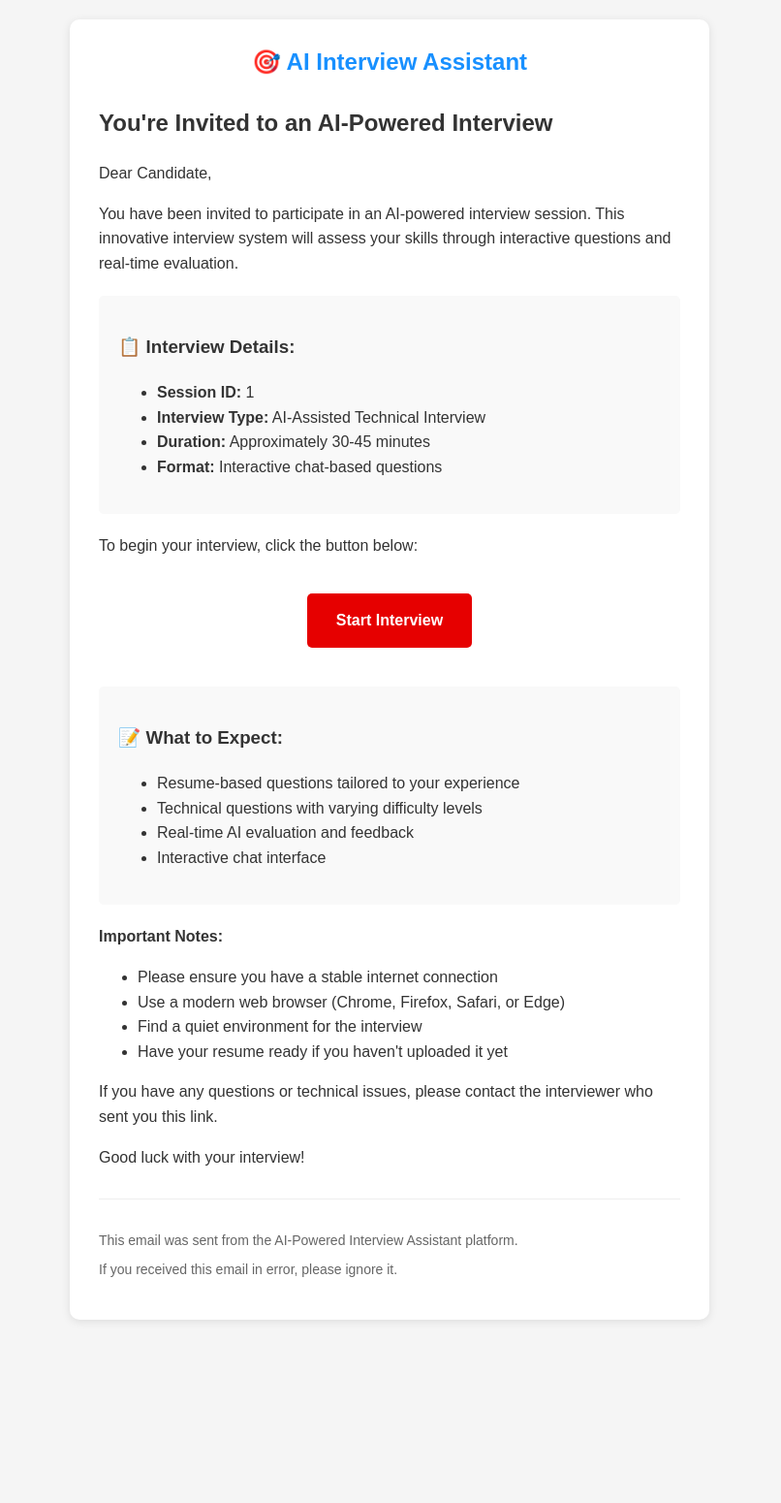
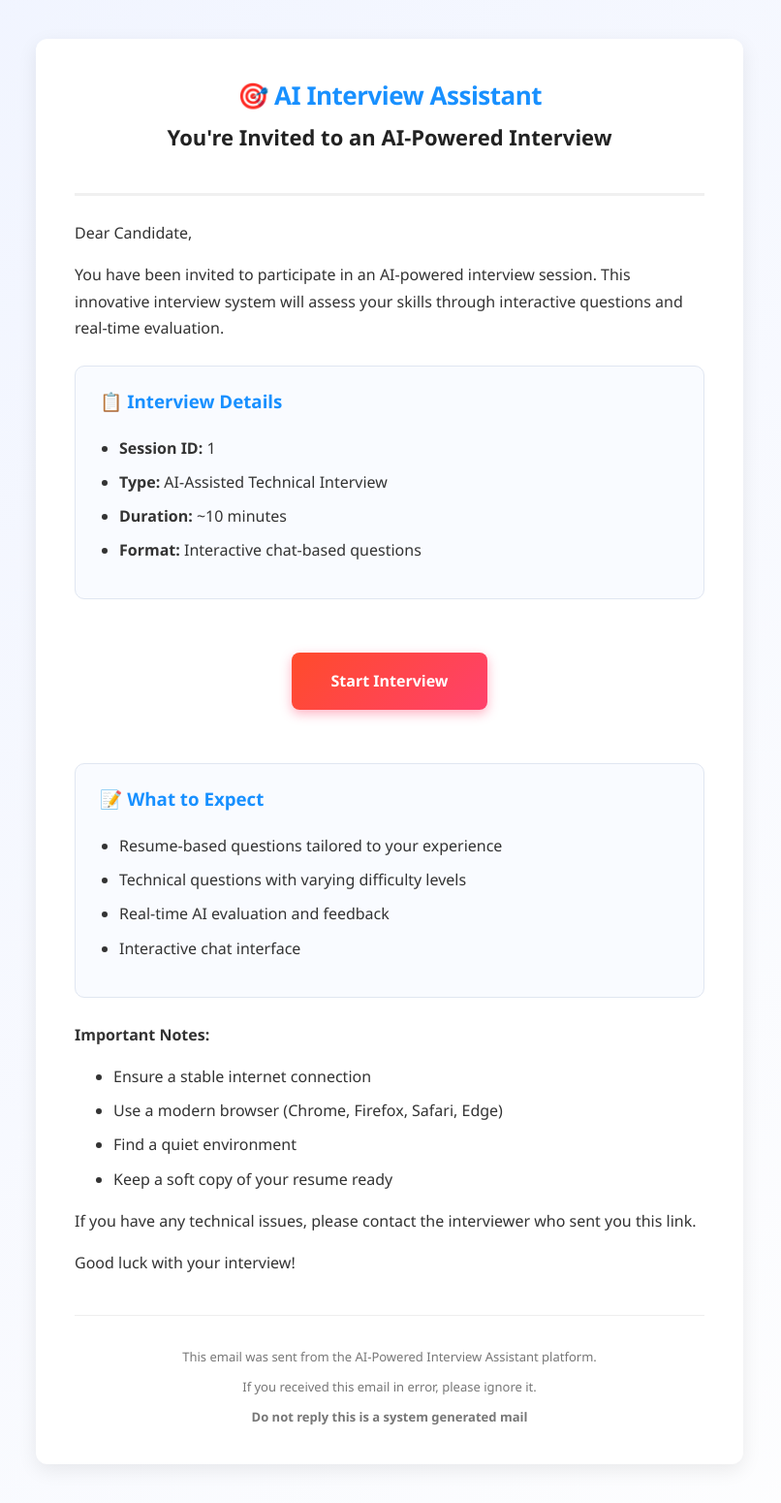
Before and after one commit to GokulAnithaNandakumar/AI-PoweredInterviewAssistant, a Python web app: template backend/app/services/templates/interview_link.html in a window 1280 px wide. Shown: the whole page at 97% size, without its empty margins (238-1044 px from the left). Before the commit the page ends 1363 px from the top, so only its background shows below. Run offline with Jinja, Linux system fonts and the light colour scheme; the template is opened without the code that fills it: most values are stand-ins (such as "Sample title", 1, 10 or a date in 2020).

Commit message:
Update interview_link.html

```diff
--- a/backend/app/services/templates/interview_link.html
+++ b/backend/app/services/templates/interview_link.html
@@ -4,57 +4,115 @@
   <meta charset="utf-8">
   <title>Interview Invitation</title>
   <style>
-        body { font-family: Arial, sans-serif; margin: 0; padding: 20px; background-color: #f5f5f5; }
-        .container { max-width: 600px; margin: 0 auto; background-color: white; padding: 30px; border-radius: 10px; box-shadow: 0 2px 10px rgba(0,0,0,0.1); }
-        .header { text-align: center; margin-bottom: 30px; }
-        .logo { color: #1890ff; font-size: 24px; font-weight: bold; }
-        .content { line-height: 1.6; color: #333; }
+    body {
+      font-family: "Segoe UI", Roboto, Arial, sans-serif;
+      margin: 0;
+      padding: 0;
+      background: linear-gradient(135deg, #f0f4ff, #fefefe);
+      color: #333;
+    }
+    .container {
+      max-width: 650px;
+      margin: 40px auto;
+      background: #fff;
+      padding: 40px;
+      border-radius: 12px;
+      box-shadow: 0 6px 20px rgba(0,0,0,0.08);
+    }
+    .header {
+      text-align: center;
+      padding-bottom: 25px;
+      border-bottom: 3px solid #f0f0f0;
+      margin-bottom: 25px;
+    }
+    .logo {
+      font-size: 26px;
+      font-weight: 800;
+      color: #1890ff;
+      letter-spacing: -0.5px;
+    }
+    h2 {
+      color: #222;
+      font-size: 22px;
+      margin-top: 10px;
+    }
+    .content {
+      line-height: 1.7;
+      font-size: 16px;
+    }
     .button {
       display: inline-block;
-            padding: 15px 30px;
-            background-color: #e60000;  /* Red button */
-            color: #ffffff;             /* White text */
+      padding: 16px 40px;
+      background: linear-gradient(135deg, #ff4b2b, #ff416c);
+      color: #fff;
       text-decoration: none;
-            border-radius: 5px;
-            margin: 20px 0;
+      border-radius: 8px;
       font-weight: bold;
+      font-size: 16px;
+      margin: 30px 0;
+      box-shadow: 0 4px 12px rgba(255,65,108,0.4);
+      transition: transform 0.2s, background 0.3s;
     }
-        .button:hover { background-color: #cc0000; } /* Darker red on hover */
-        .details { background-color: #f9f9f9; padding: 20px; border-radius: 5px; margin: 20px 0; }
-        .footer { margin-top: 30px; padding-top: 20px; border-top: 1px solid #eee; color: #666; font-size: 14px; }
+    .button:hover {
+      transform: translateY(-2px);
+      background: linear-gradient(135deg, #e03e24, #e03e5a);
+    }
+    .details {
+      background: #f9fbff;
+      border: 1px solid #e0e6f1;
+      padding: 20px 25px;
+      border-radius: 10px;
+      margin: 25px 0;
+    }
+    .details h3 {
+      margin-top: 0;
+      color: #1890ff;
+    }
+    .details ul {
+      padding-left: 20px;
+    }
+    ul li { margin: 8px 0; }
+    .footer {
+      margin-top: 40px;
+      padding-top: 20px;
+      border-top: 1px solid #eee;
+      color: #777;
+      font-size: 13px;
+      text-align: center;
+    }
   </style>
 </head>
 <body>
   <div class="container">
     <div class="header">
       <div class="logo">🎯 AI Interview Assistant</div>
+      <h2>You're Invited to an AI-Powered Interview</h2>
     </div>
 
     <div class="content">
-            <h2>You're Invited to an AI-Powered Interview</h2>
-
       <p>Dear Candidate,</p>
-
-            <p>You have been invited to participate in an AI-powered interview session. This innovative interview system will assess your skills through interactive questions and real-time evaluation.</p>
+      <p>
+        You have been invited to participate in an AI-powered interview session.
+        This innovative interview system will assess your skills through interactive questions
+        and real-time evaluation.
+      </p>
 
       <div class="details">
-                <h3>📋 Interview Details:</h3>
+        <h3>📋 Interview Details</h3>
         <ul>
           <li><strong>Session ID:</strong> {{session_id}}</li>
-                    <li><strong>Interview Type:</strong> AI-Assisted Technical Interview</li>
-                    <li><strong>Duration:</strong> Approximately 30-45 minutes</li>
+          <li><strong>Type:</strong> AI-Assisted Technical Interview</li>
+          <li><strong>Duration:</strong> ~10 minutes</li>
           <li><strong>Format:</strong> Interactive chat-based questions</li>
         </ul>
       </div>
-
-            <p>To begin your interview, click the button below:</p>
 
       <div style="text-align: center;">
         <a href="{{interview_link}}" class="button">Start Interview</a>
       </div>
 
       <div class="details">
-                <h3>📝 What to Expect:</h3>
+        <h3>📝 What to Expect</h3>
         <ul>
           <li>Resume-based questions tailored to your experience</li>
           <li>Technical questions with varying difficulty levels</li>
@@ -65,20 +123,20 @@
 
       <p><strong>Important Notes:</strong></p>
       <ul>
-                <li>Please ensure you have a stable internet connection</li>
-                <li>Use a modern web browser (Chrome, Firefox, Safari, or Edge)</li>
-                <li>Find a quiet environment for the interview</li>
-                <li>Have your resume ready if you haven't uploaded it yet</li>
+        <li>Ensure a stable internet connection</li>
+        <li>Use a modern browser (Chrome, Firefox, Safari, Edge)</li>
+        <li>Find a quiet environment</li>
+        <li>Keep a soft copy of your resume ready</li>
       </ul>
 
-            <p>If you have any questions or technical issues, please contact the interviewer who sent you this link.</p>
-
+      <p>If you have any technical issues, please contact the interviewer who sent you this link.</p>
       <p>Good luck with your interview!</p>
     </div>
 
     <div class="footer">
       <p>This email was sent from the AI-Powered Interview Assistant platform.</p>
       <p>If you received this email in error, please ignore it.</p>
+      <b>Do not reply this is a system generated mail</b>
     </div>
   </div>
 </body>
```
Lines whose indentation alone changed are shown as unchanged.
